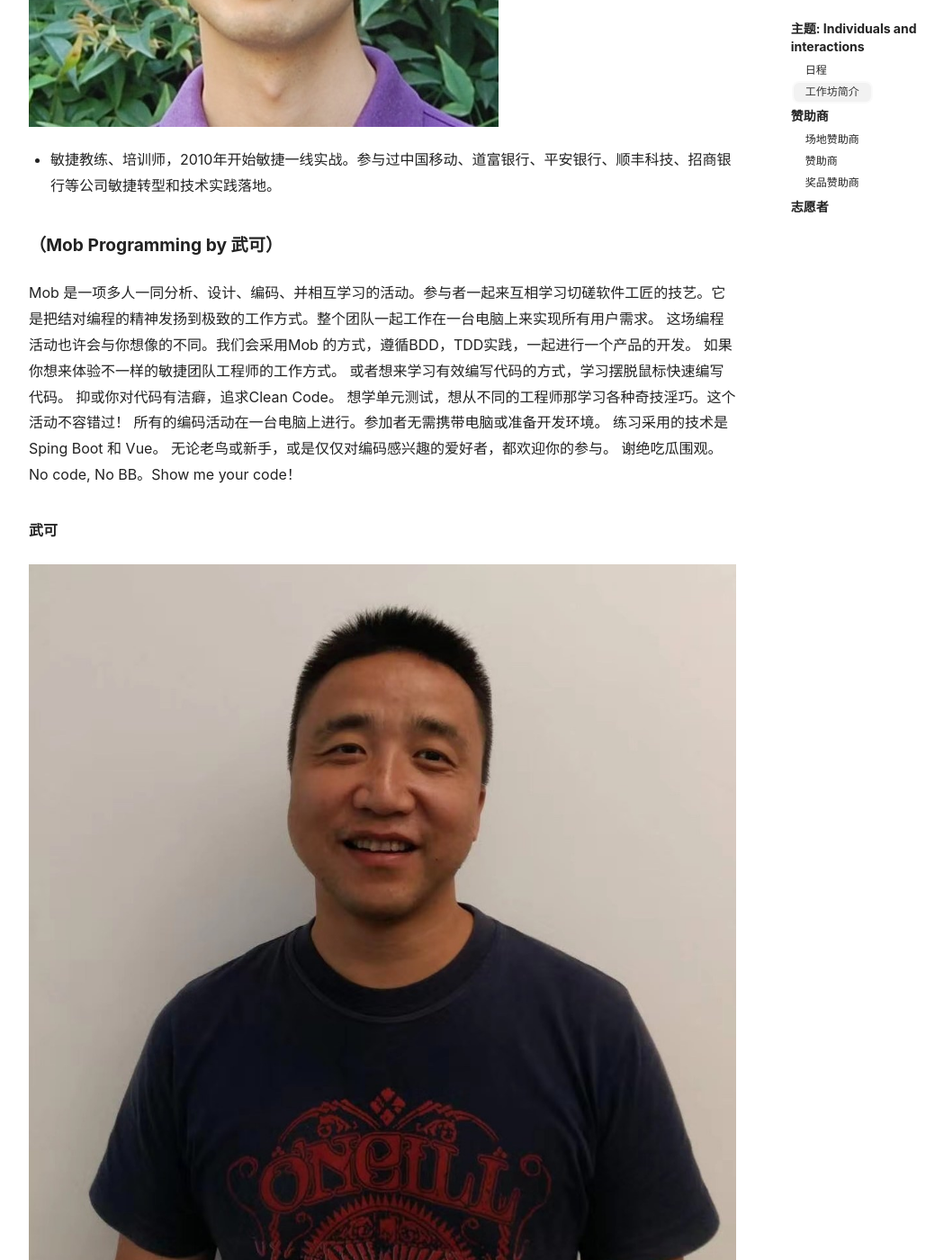
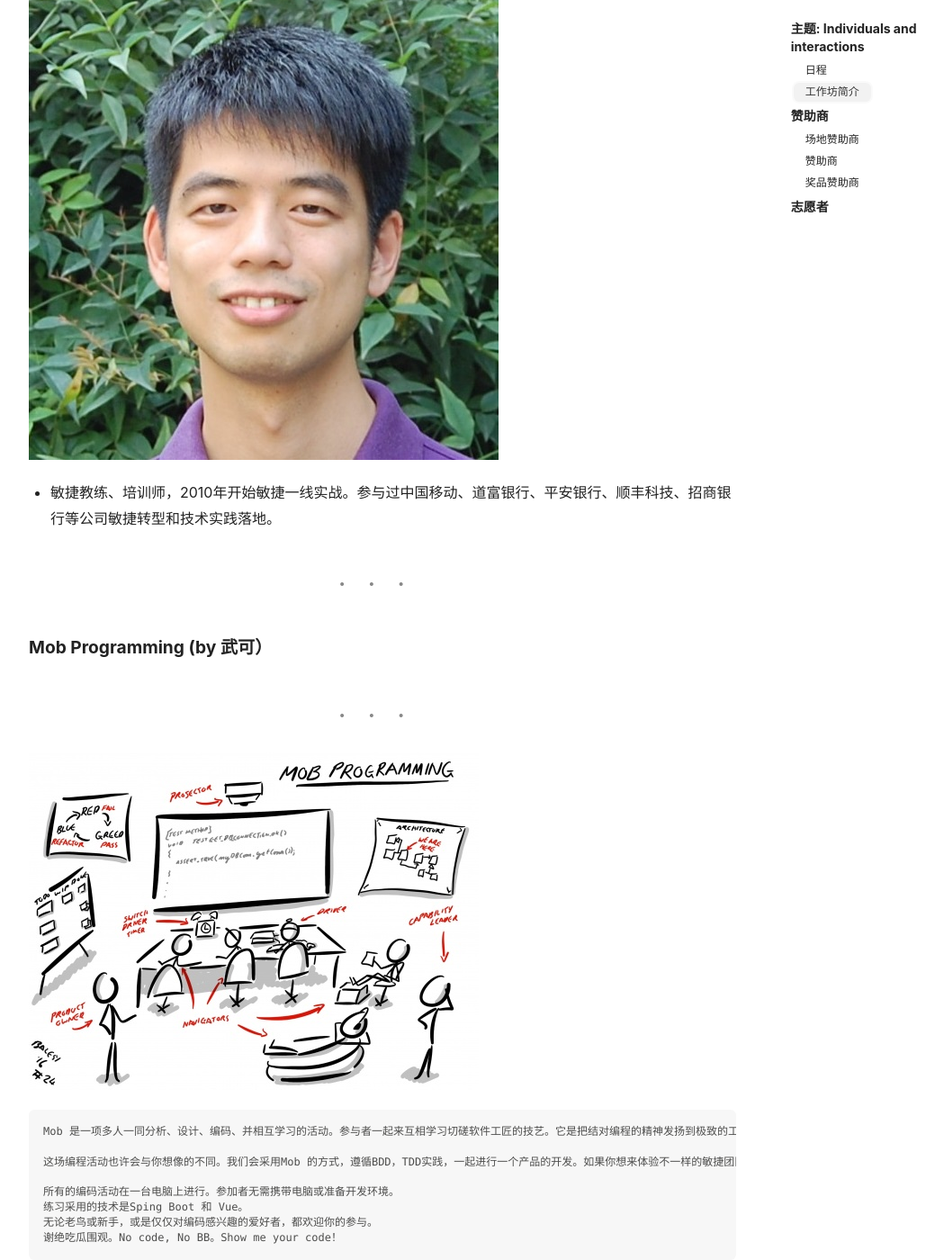
Before and after one commit to agilehangzhou/agilehangzhou.github.io, a Jekyll site: the page built from _posts/2019-11-11-AgileTour2019Hangzhou.md, in a window 1280 px wide and 1400 px high, scrolled down 7347 px. Shown: the whole window at 90% size, without its empty margins (105-1154 px from the left). Built offline with Jekyll 4.4.1, drawn with Linux system fonts in a browser that asks for light colours; nearby versions of some CDN libraries; some of the changed text lies outside the part shown.

Commit message:
Correct mistakes

````diff
--- a/_posts/2019-11-11-AgileTour2019Hangzhou.md
+++ b/_posts/2019-11-11-AgileTour2019Hangzhou.md
@@ -21,13 +21,15 @@
 
 ### 工作坊简介
 
-Nokia上海贝尔杭州研发中心总经理Lucy为大会致开幕辞。
+---
+#### 再见了，泰勒先生 (by 黄方)
+---
 
-![Lucy]({{ site.baseurl }}/assets/images/posts/2018/AgileTour2018Hangzhou-20181117-093621.jpg)
-
-#### 再见了，泰勒先生 (by 黄方)
-
-> 互联网改变了人类生活方式，改变了IT行业，也给其他行业带来了数字化技术驱动业务的浪潮。在这个转型的过程中，大部分企业的管理实践是同源的 - 从19世纪开始起源、20世纪中叶达到成熟的源自科学化管理（Frederick Winslow Taylor）；而互联网文化和数字化企业的特征，是高度协作密集和智力密集，源自于工业时代的很多管理实践慢慢跟不上趟了。这个话题分享在互联网文化和数字化企业中无效的管理实践（上下班打卡、记工时、算资源利用率、设定专门的“管理岗”、绩效考核、等等等等）
+```
+互联网改变了人类生活方式，改变了IT行业，也给其他行业带来了数字化技术驱动业务的浪潮。
+在这个转型的过程中，大部分企业的管理实践是同源的 - 从19世纪开始起源、20世纪中叶达到成熟的源自科学化管理（Frederick Winslow Taylor）；而互联网文化和数字化企业的特征，是高度协作密集和智力密集，源自于工业时代的很多管理实践慢慢跟不上趟了。
+这个话题分享在互联网文化和数字化企业中无效的管理实践（上下班打卡、记工时、算资源利用率、设定专门的“管理岗”、绩效考核、等等等等）
+```
 
 ##### Etha Huang (黄方)
 
@@ -39,9 +41,13 @@
 
 - Ethan拥有超过20年的IT行业经验，也是亚洲最早的敏捷实践者之一。他专注于传播、推广Scrum，Kanban，XP，BDD，LeSS等全新的敏捷理念和实践; 培养高效的敏捷团队和优秀的敏捷实践者；以及帮助企业决策层和管理层改变管理思想、改造管理方法使组织具备敏捷理念和文化。他的服务范围覆盖14个国家和地区: 爱尔兰，英国，捷克，沙特阿拉伯，埃及，印度，新加坡，马来西亚，斯里兰卡，中国大陆，香港，台湾，澳大利亚和美国。
 
+---
 #### 玩转乐高-体验不一样的创业人生（by 李海姣）
+---
 
-> 通过乐高搭建游戏，模拟创业人生，了解并实践精益创业，锻炼团队的创业能力，体会创业过程遇到的各种难题和挑战。
+```
+通过乐高搭建游戏，模拟创业人生，了解并实践精益创业，锻炼团队的创业能力，体会创业过程遇到的各种难题和挑战。
+```
 
 ##### 李海姣
 
@@ -56,9 +62,12 @@
 - 畅聊会引导者
 - 工作坊引导者
 
+---
 #### 复杂系统中的简单之道（by 李卫红）
+---
 
-> VUCA时代，曾经有效的理论、工具、方法，如今变得不再有效。
+```
+VUCA时代，曾经有效的理论、工具、方法，如今变得不再有效。
 我们身处复杂系统中，有可能优雅的与系统共舞吗？
 在复杂系统中，真的有一条简单之道吗？
 答案是肯定的。
@@ -68,6 +77,7 @@
 生命系统的自然现象 —— 自组织，
 涌现现象是如何神奇的发生的，
 秩序如何在混沌中形成！
+```
 
 ##### 李卫红
 
@@ -77,10 +87,15 @@
 - 曾在博世工作十多年，离开后，被后来者称为“博世敏捷的鼻祖”。
 - 在过去的10年跟随着自己内心的声音，在复杂中，逐渐走出一条简单之道！
 
+---
 #### 玩中学：敏捷团队篇（by 刘丛）
+---
 
 ![玩中学：敏捷团队篇]({{ site.baseurl }}/assets/images/posts/2019/20191130-AgileTour-玩中学.png)
-> 我们都知道，掌握了知识不等于真正的在应用中理解。我们的头脑知道很多敏捷知识，并且在逻辑思维上非常认同。当我们在工作生活中去行动的时候，遇到的挑战是，作为有情感，有身体惯性的人，转化我们头脑掌握的知识为实践是一件不容易的事。在玩中学：敏捷团队篇的工作坊里，参与者将在玩耍中通过体验来补充学习头脑中认为的敏捷团队，例如，对于敏捷团队、敏捷团队领导力、敏捷教练这些概念，每个人的头脑理解是怎样的，又是怎样的身体体验？这次敏捷之旅的主题是 Individual interactions，那么就让我们在个体们的碰撞中，头脑理解与身体体验的碰撞中看看会产生什么新的学习吧：）
+
+```
+我们都知道，掌握了知识不等于真正的在应用中理解。我们的头脑知道很多敏捷知识，并且在逻辑思维上非常认同。当我们在工作生活中去行动的时候，遇到的挑战是，作为有情感，有身体惯性的人，转化我们头脑掌握的知识为实践是一件不容易的事。在玩中学：敏捷团队篇的工作坊里，参与者将在玩耍中通过体验来补充学习头脑中认为的敏捷团队，例如，对于敏捷团队、敏捷团队领导力、敏捷教练这些概念，每个人的头脑理解是怎样的，又是怎样的身体体验？这次敏捷之旅的主题是 Individual interactions，那么就让我们在个体们的碰撞中，头脑理解与身体体验的碰撞中看看会产生什么新的学习吧：）
+```
 
 ##### 刘丛
 
@@ -101,7 +116,9 @@
 - 2019年Global Service Jam Shanghai 最佳原型奖 团队队长；2015上海谷歌GDG创客马拉松 第一名团队 创业导师；2015 英特尔IOT Roadshow三等奖团队 产品负责人及领队
 - 参与中文版贡献的敏捷书籍《从1到100，用心求变》，《SAFe4.0 参考指南》，《用户故事地图》
 
+---
 #### 领域驱动设计工作坊（by 麦宇安）
+---
 
 > 微服务（Microservice）已经成为很多产品团队应对复杂业务系统的多变需求的标配，如何有效划分微服务对服务化设计来说至关重要。很多团队在划分过程中缺少系统化的方法，为后续的实施埋下了巨大的隐患，最终会造成整体架构的失败。
 
@@ -121,18 +138,23 @@
 
 - 敏捷教练、培训师，2010年开始敏捷一线实战。参与过中国移动、道富银行、平安银行、顺丰科技、招商银行等公司敏捷转型和技术实践落地。
 
-#### （Mob Programming by 武可）
+---
+#### Mob Programming (by 武可）
+---
+![Mob Programming]({{ site.baseurl }}/assets/images/posts/2019/20191130-AgileTour-MobProgramming01.png)
 
+```
 Mob 是一项多人一同分析、设计、编码、并相互学习的活动。参与者一起来互相学习切磋软件工匠的技艺。它是把结对编程的精神发扬到极致的工作方式。整个团队一起工作在一台电脑上来实现所有用户需求。
-这场编程活动也许会与你想像的不同。我们会采用Mob 的方式，遵循BDD，TDD实践，一起进行一个产品的开发。
-如果你想来体验不一样的敏捷团队工程师的工作方式。
-或者想来学习有效编写代码的方式，学习摆脱鼠标快速编写代码。
-抑或你对代码有洁癖，追求Clean Code。
-想学单元测试，想从不同的工程师那学习各种奇技淫巧。这个活动不容错过！
+
+这场编程活动也许会与你想像的不同。我们会采用Mob 的方式，遵循BDD，TDD实践，一起进行一个产品的开发。如果你想来体验不一样的敏捷团队工程师的工作方式。或者想来学习有效编写代码的方式，学习摆脱鼠标快速编写代码。抑或你对代码有洁癖，追求Clean Code。想学单元测试，想从不同的工程师那学习各种奇技淫巧。这个活动不容错过！
+
 所有的编码活动在一台电脑上进行。参加者无需携带电脑或准备开发环境。
 练习采用的技术是Sping Boot 和 Vue。
 无论老鸟或新手，或是仅仅对编码感兴趣的爱好者，都欢迎你的参与。
 谢绝吃瓜围观。No code, No BB。Show me your code！
+```
+
+![Mob Programming outcome]({{ site.baseurl }}/assets/images/posts/20191130-AgileTour-MobProgramming02.jpg)
 
 ##### 武可
 
@@ -171,7 +193,7 @@
 
 [![优普丰]({{ site.baseurl }}/assets/images/posts/sponsors/UPerform.jpg){:height="50%" width="50%"}](https://www.uperform.cn){:target="_blank"}
 
-[![ShineScrum捷行]({{ site.baseurl }}/assets/images/posts/sponsors/shinescrum.jpg){:height="50%" width="50%"}](https://shinescrum.com){:target="_blank"}
+[![ShineScrum捷行]({{ site.baseurl }}/assets/images/posts/sponsors/shinescrum.jpg){:height="50%" width="50%"}](http://shinescrum.com){:target="_blank"}
 
 [![coding.net]({{ site.baseurl }}/assets/images/posts/sponsors/coding.net.jpg)](https://coding.net){:target="_blank"}
 
````
Also changed, not shown: other parts of _posts/2019-11-11-AgileTour2019Hangzhou.md (+1 -0 lines).
